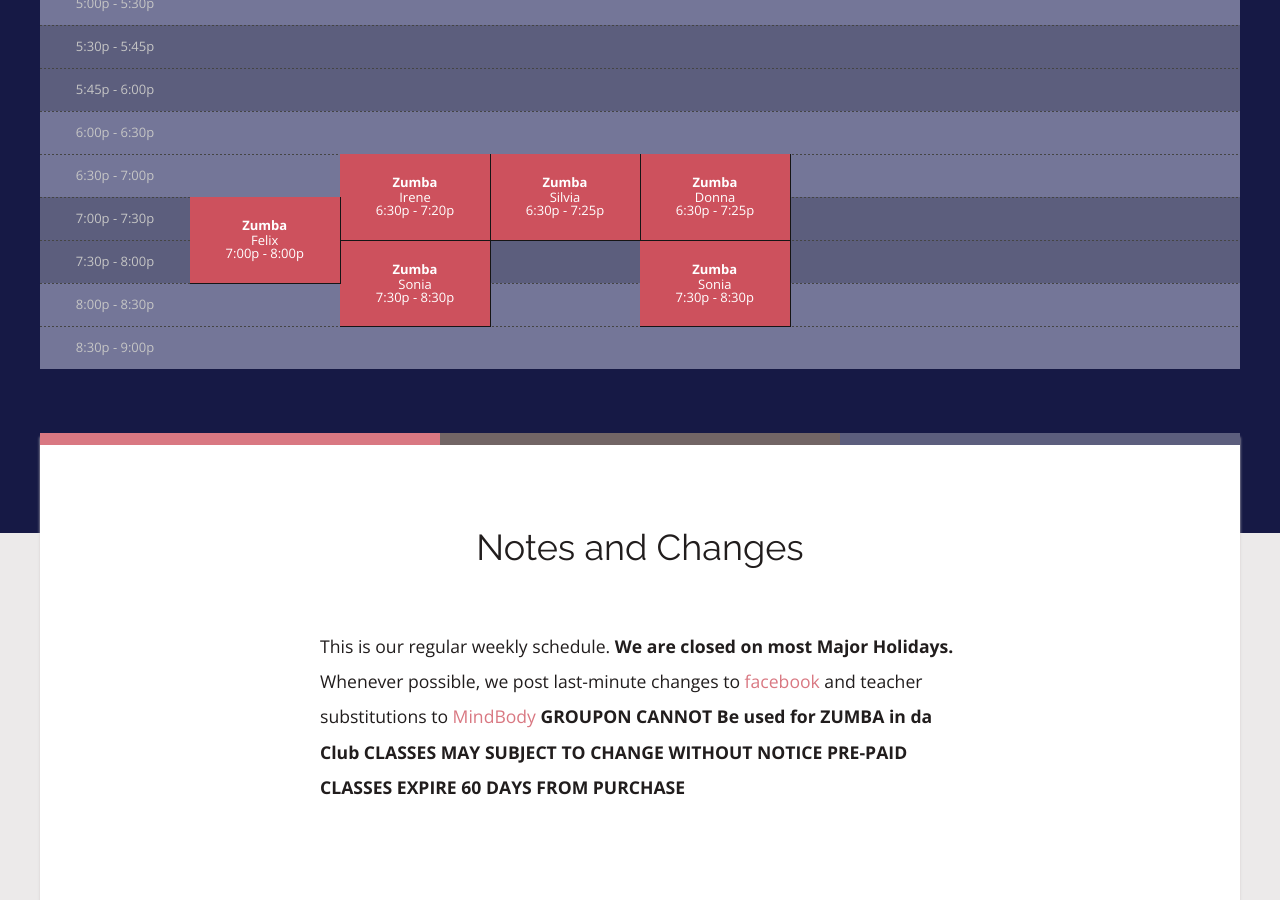
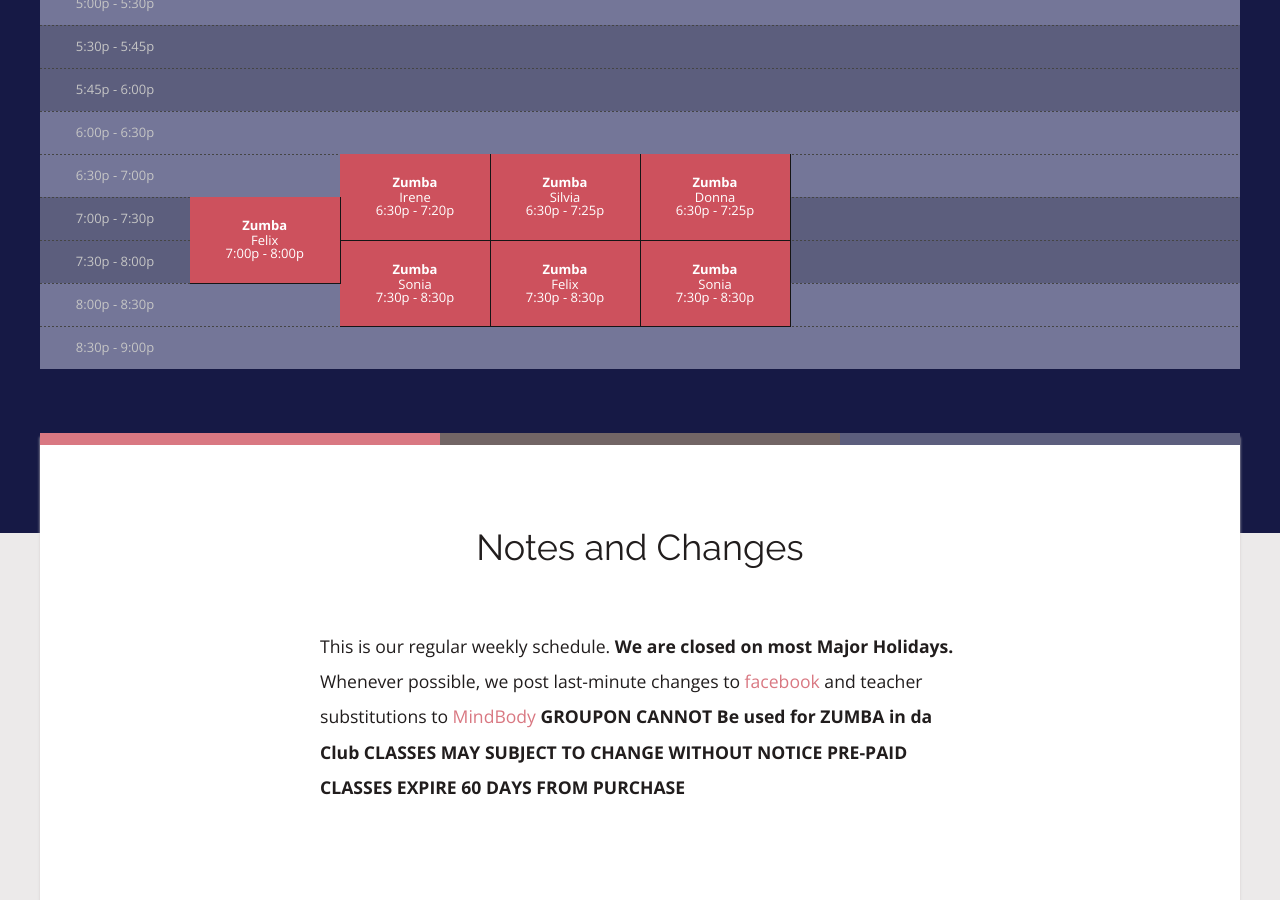
Before and after one commit to rwstone/shapeitup, a Jekyll site: the page built from schedule/index.md, in a window 1280 px wide and 900 px high, scrolled down 988 px. Built offline with Jekyll 4.4.1, drawn with Linux system fonts in a browser that asks for light colours; some web fonts are replaced.

Commit message:
Updated Index

```diff
--- a/schedule/index.md
+++ b/schedule/index.md
@@ -37,6 +37,12 @@ sessions:
   day: Wednesday
   start_time: 6:30p
   end_time: 7:25p
+  length: 2
+- class: Zumba
+  instructor: Felix
+  day: Wednesday
+  start_time: 7:30p
+  end_time: 8:30p
   length: 2
 - class: Barre Fusion
   instructor: Debbie
```
